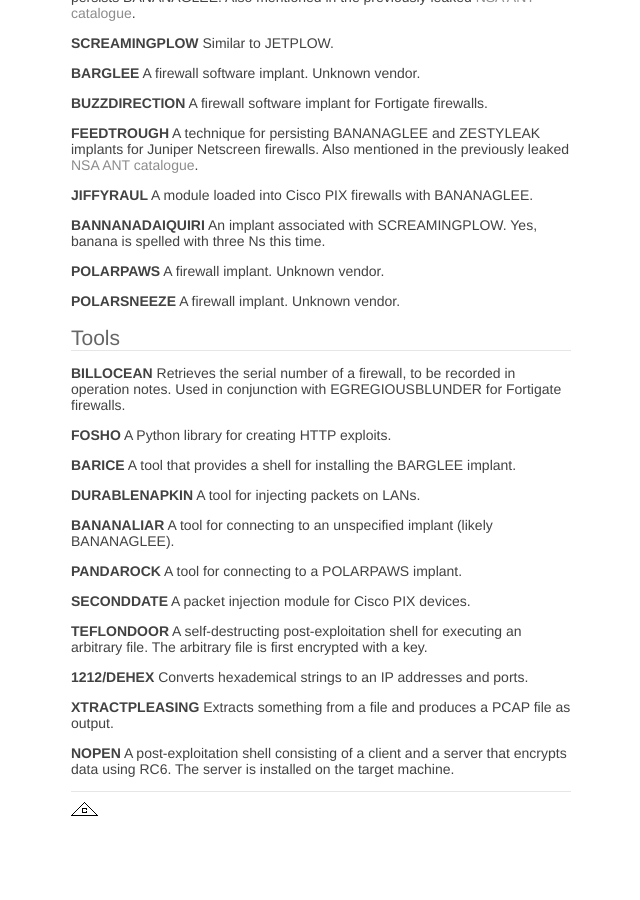
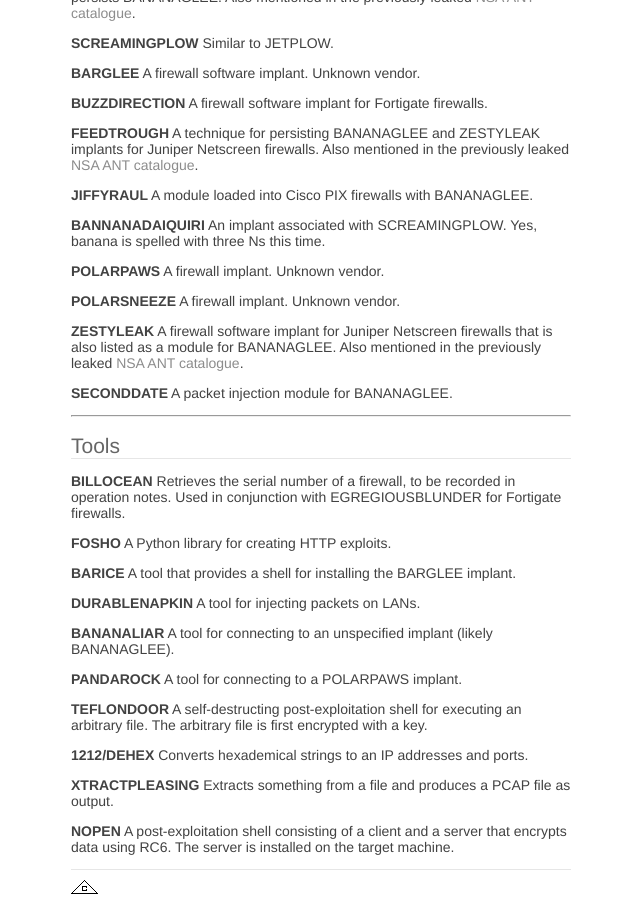
Before and after one commit to musalbas/musalbas.com-old, a Jekyll site: the page built from _posts/2016-08-17-equation-group-firewall-operations-catalogue.md, in a window 1280 px wide and 900 px high, scrolled down 1514 px. Shown: the whole window, without its empty margins (409-1049 px from the left). Built offline with Jekyll 4.4.1, drawn with Linux system fonts in a browser that asks for light colours; Markdown is read by kramdown in place of the engine named in the settings; before the commit the page ends 2336 px from its top, so only the background shows below that.

Commit message:
Update 2016-08-17-equation-group-firewall-operations-catalogue.md

```diff
--- a/_posts/2016-08-17-equation-group-firewall-operations-catalogue.md
+++ b/_posts/2016-08-17-equation-group-firewall-operations-catalogue.md
@@ -98,6 +98,14 @@
 **POLARSNEEZE**
 A firewall implant. Unknown vendor.
 
+**ZESTYLEAK**
+A firewall software implant for Juniper Netscreen firewalls that is also listed as a module for BANANAGLEE. Also mentioned in the previously leaked [NSA ANT catalogue](https://leaksource.info/2013/12/30/nsas-ant-division-catalog-of-exploits-for-nearly-every-major-software-hardware-firmware/).
+
+**SECONDDATE**
+A packet injection module for BANANAGLEE.
+
+****
+
 Tools
 -
 
@@ -119,9 +127,6 @@
 **PANDAROCK**
 A tool for connecting to a POLARPAWS implant.
 
-**SECONDDATE**
-A packet injection module for Cisco PIX devices.
-
 **TEFLONDOOR**
 A self-destructing post-exploitation shell for executing an arbitrary file. The arbitrary file is first encrypted with a key.
 
```
